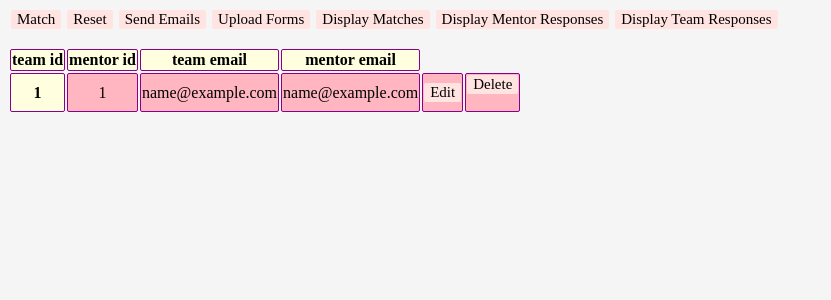
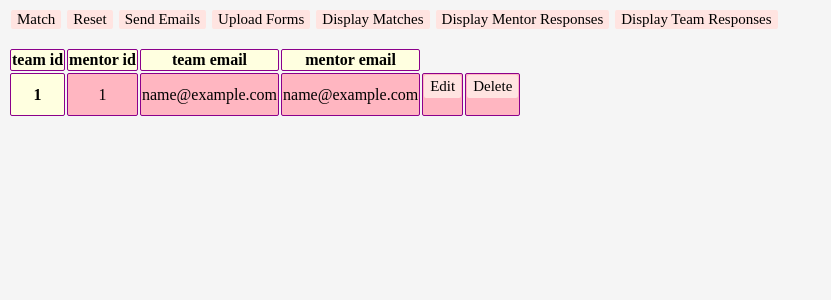
Before and after one commit to techx/mentorapp, a Flask app: page /admin/ in a window 1280 px wide. Shown: the top 300 px of the page, without its empty margins (0-831 px from the left). Run offline with Flask 2, Linux system fonts and the light colour scheme; tables that the repository leaves empty hold one stand-in row (values such as "Sample post").

Commit message:
me being picky

```diff
--- a/app/templates/admin.html
+++ b/app/templates/admin.html
@@ -130,7 +130,9 @@
           {{match.mentor_email}}
         </td>
         <td>
-           <button onclick="document.getElementById('{{match.team_id}}').style.display='block'">Edit</button>
+          <form>
+            <button style="padding-top:3px; padding-bottom:3px;", onclick="document.getElementById('{{match.team_id}}').style.display='block'">Edit</button>
+          </form>
             <div id="{{match.team_id}}" style="display:none;" class="modal">
               <div class="modal-content">
                 <span class="spanbutton"
@@ -147,7 +149,7 @@
         </td>
         <td>
           <form action="/mentor/delete/{{match.team_id}}" method="post" id="helo" enctype="application/json">
-              <button>Delete</button>
+              <button style="padding-top:3px; padding-bottom:3px;">Delete</button>
           </form>
         </td>
       </tr>
```
